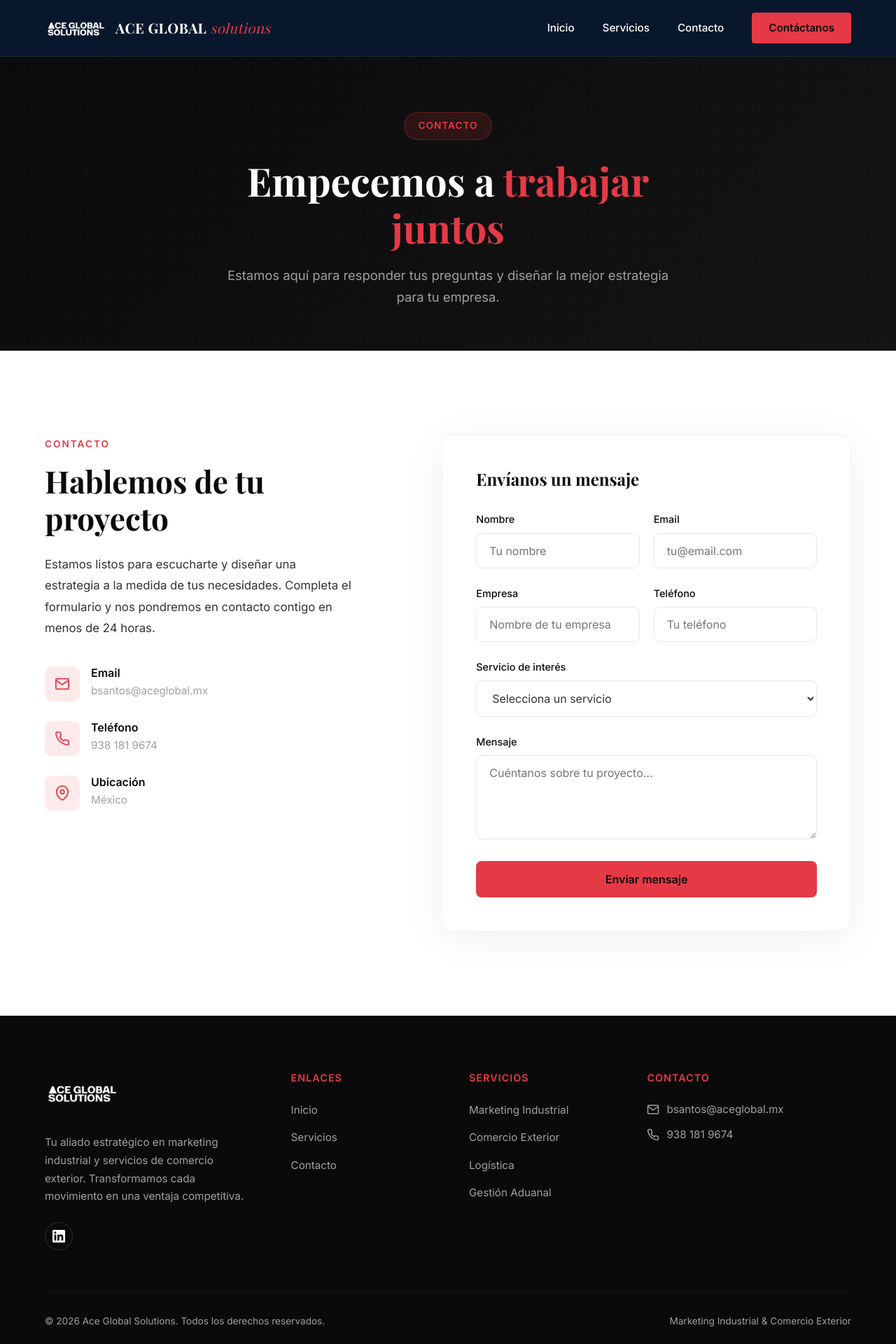
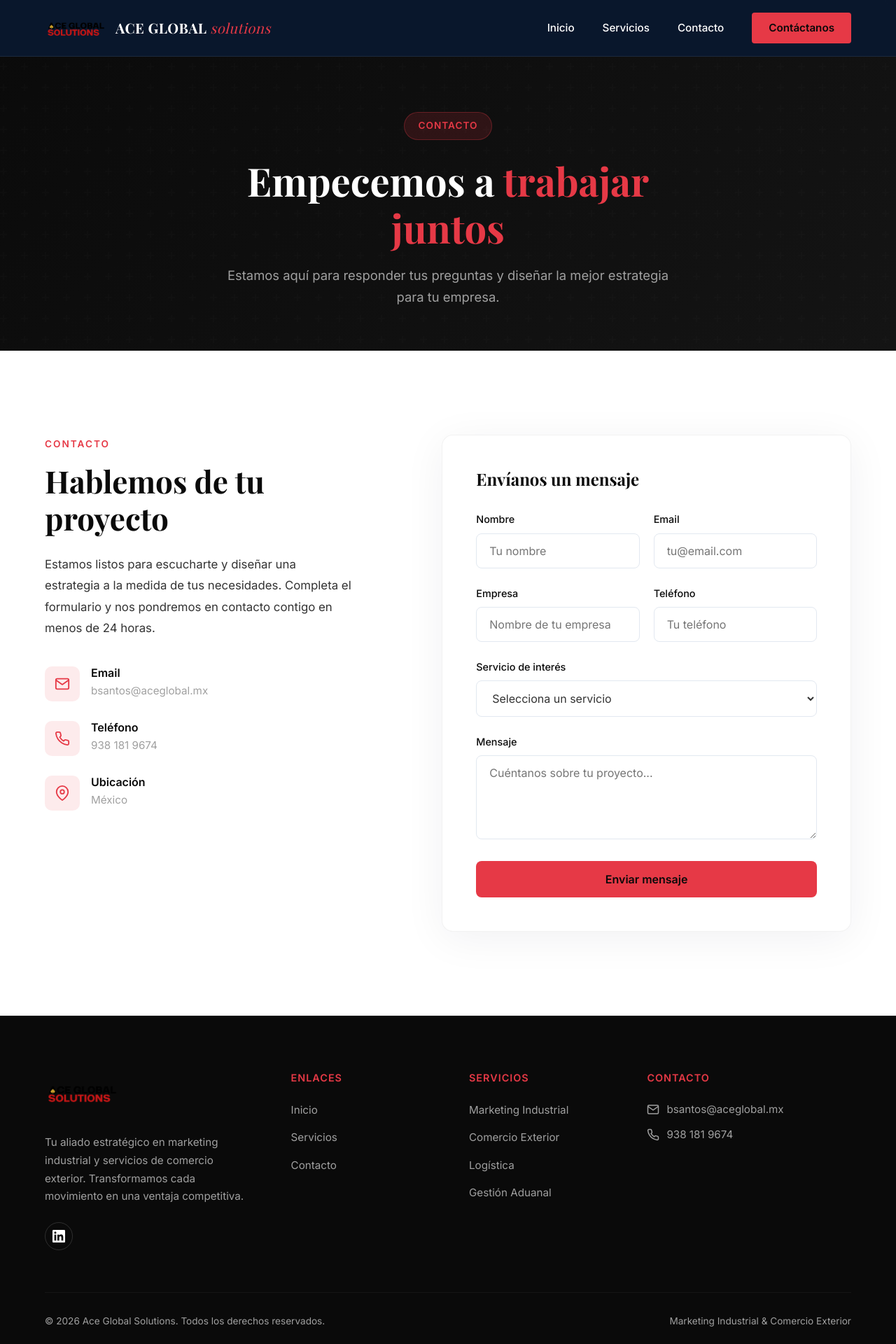
Before and after one commit to jorgeaz2001-lgtm/aceglobal-web, a Next.js app: page /contacto in a window 1280 px wide. Shown: the top 1920 px of the page at 70% size. Built offline with nearby package versions, Linux system fonts and the light colour scheme.

Commit message:
Replace logo with custom transparent version

```diff
--- a/components/Footer.module.css
+++ b/components/Footer.module.css
@@ -20,7 +20,6 @@
 .brand img {
   height: 60px;
   width: auto;
-  filter: brightness(0) invert(1);
   margin-bottom: 20px;
 }
 
--- a/components/Header.module.css
+++ b/components/Header.module.css
@@ -34,7 +34,6 @@
 .logo img {
   height: 50px;
   width: auto;
-  filter: brightness(0) invert(1);
 }
 
 .logoText {
```
Also changed, not shown: public/images/logo.png.
